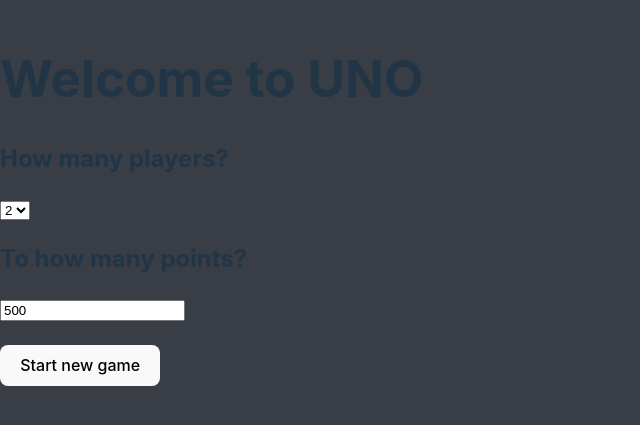
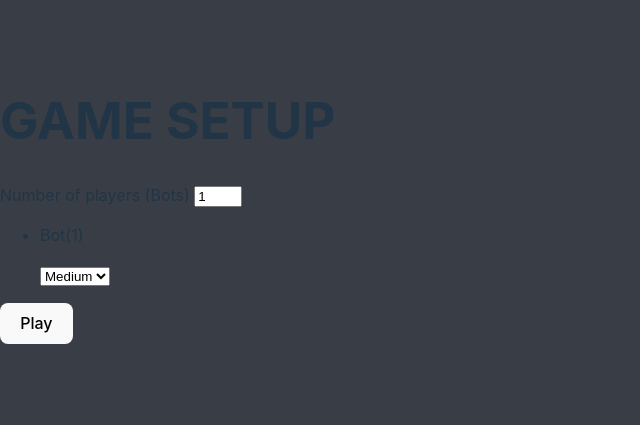
Before and after one commit to WEB3-Masters/Assignment_Two_VUE, a Vue app: page / in a window 1280 px wide. Shown: the part 199-624 px from the top of the page, without its empty margins (0-640 px from the left). Built offline with nearby package versions, Linux system fonts and the light colour scheme.

Commit message:
Implement uno and accuss buttons.

```diff
--- a/src/components/UnoGamePlay.vue
+++ b/src/components/UnoGamePlay.vue
@@ -4,10 +4,10 @@
     <p>Target score: {{ targetScore }}</p>
     <p>
       Current player:
-      {{ store.players[store.currentPlayerInTurn()].deck.length }}
+      {{ store.currentPlayerInTurn() }}
     </p>
     <Button
-      v-if="store.players[store.currentPlayerInTurn()].deck.length === 1"
+      v-if="store.players[store.currentPlayerInTurn() - 1]?.deck?.length === 1"
       @click="
         () => {
           // Assuming the accuser (you) is of index 0
@@ -52,8 +52,7 @@
 
     <p v-if="winner">Player {{ winner + 1 }} wins the round!</p>
 
-    <button class="testBtn" @click="newRound()">Break</button>
-    <button class="testBtn" @click="endGame()">End</button>
+    <button class="testBtn" @click="navigateToBreakScreen()">Break</button>
   </div>
 </template>
 
@@ -72,36 +71,18 @@
 const targetScore = store.getTargetScore();
 const players = Array.from({ length: numPlayers }, (_, i) => `Player ${i + 1}`);
 
-const game = ref<Game | undefined>(undefined);
 const currentPlayer = store.currentPlayerInTurn();
 const winner = ref<number | undefined>(undefined);
 const playerIndex = 0;
 
 //<---- Card behaviour ---->
 const cardsContainer = ref<HTMLDivElement | null>(null);
-watch(
-  () => game.value?.hand?.playerHand(currentPlayer),
-  () => {
-    if (cardsContainer.value) {
-      cardsContainer.value.scrollTo({
-        left: cardsContainer.value.scrollWidth,
-        behavior: "smooth", // Smooth scrolling
-      });
-    }
-  }
-);
 
 const router = useRouter();
 //<--- Navigation --->
-const newRound = () => {
+const navigateToBreakScreen = () => {
   router.push({
     name: "Break",
-  });
-};
-
-const endGame = () => {
-  router.push({
-    name: "End",
   });
 };
 </script>
--- a/src/components/UnoGameSetup.vue
+++ b/src/components/UnoGameSetup.vue
@@ -1,41 +1,44 @@
 <template>
-  <div class="setup">
-    <router-view />
-    <h1>Welcome to UNO</h1>
-    <h2><label for="numPlayers">How many players?</label></h2>
-    <select id="numPlayers" v-model="numPlayers">
-      <option v-for="n in [2, 3, 4]" :key="n" :value="n">
-        {{ n }}
-      </option>
-    </select>
-    <br />
-    <h2><label for="targetScore">To how many points?</label></h2>
-    <input type="number" v-model="targetScore" id="targetScore" min="1" />
-    <br />
-    <br />
-    <button @click="startGame">Start new game</button>
+  <h1>GAME SETUP</h1>
+  <div>
+    <label>
+      Number of players (Bots)
+      <input type="number" min="1" max="3" v-model="botsCount" />
+    </label>
   </div>
+
+  <ul>
+    <li v-for="(_, index) in new Array(botsCount)" :key="index">
+      <div>
+        <p>Bot({{ index + 1 }})</p>
+        <select v-model="difficulty[index]">
+          <option value="easy">Easy</option>
+          <option value="medium">Medium</option>
+          <option value="hard">Hard</option>
+        </select>
+      </div>
+    </li>
+  </ul>
+
+  <button @click="createGame">Play</button>
 </template>
 
 <script setup lang="ts">
 import { ref } from "vue";
-import { useRouter } from "vue-router"; // Import useRouter
 import { useGameStore } from "../stores/GameStore";
+import { useRouter } from "vue-router";
 
-const numPlayers = ref(2);
-const targetScore = ref(500);
-const router = useRouter();
-const store = useGameStore();
+const botsCount = ref(1);
 const difficulty = ref<("easy" | "medium" | "hard")[]>([
   "medium",
   "medium",
   "medium",
 ]);
-const botsCount = ref(1);
+const store = useGameStore();
+const router = useRouter();
 
-const startGame = () => {
+function createGame() {
   store.createGame(difficulty.value.slice(0, botsCount.value));
-
   router.push("/game");
-};
+}
 </script>
```
